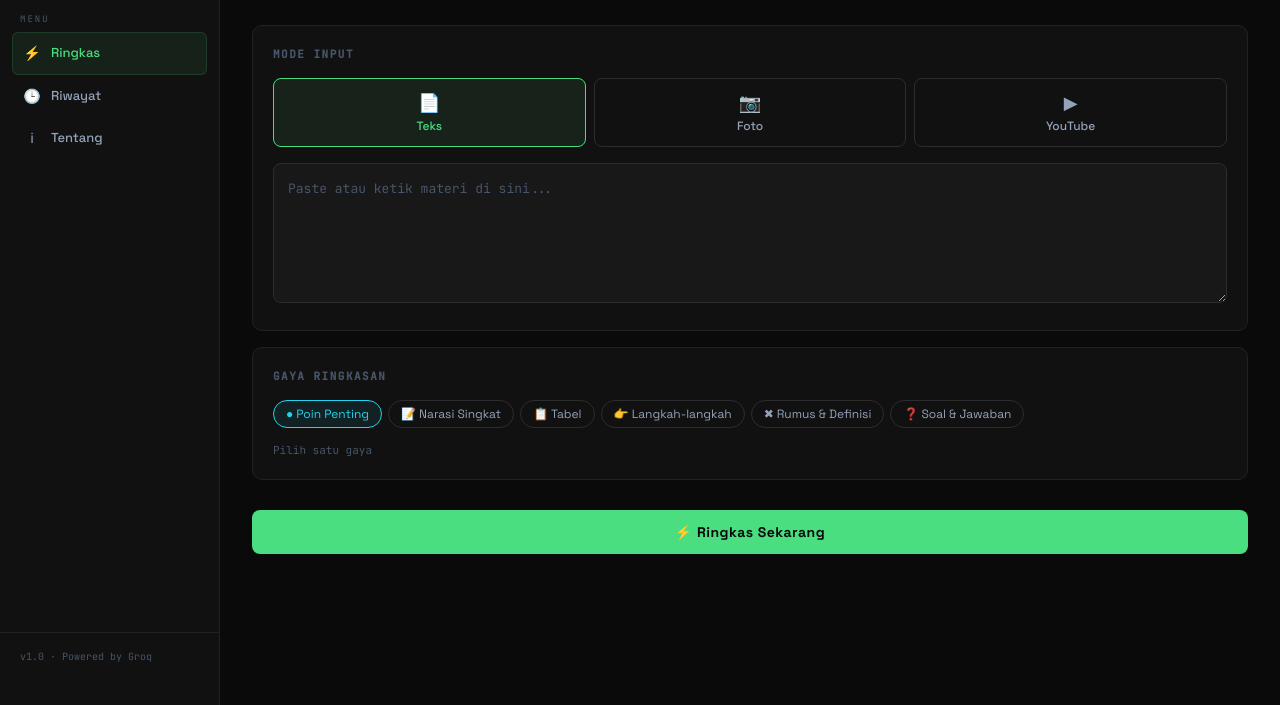
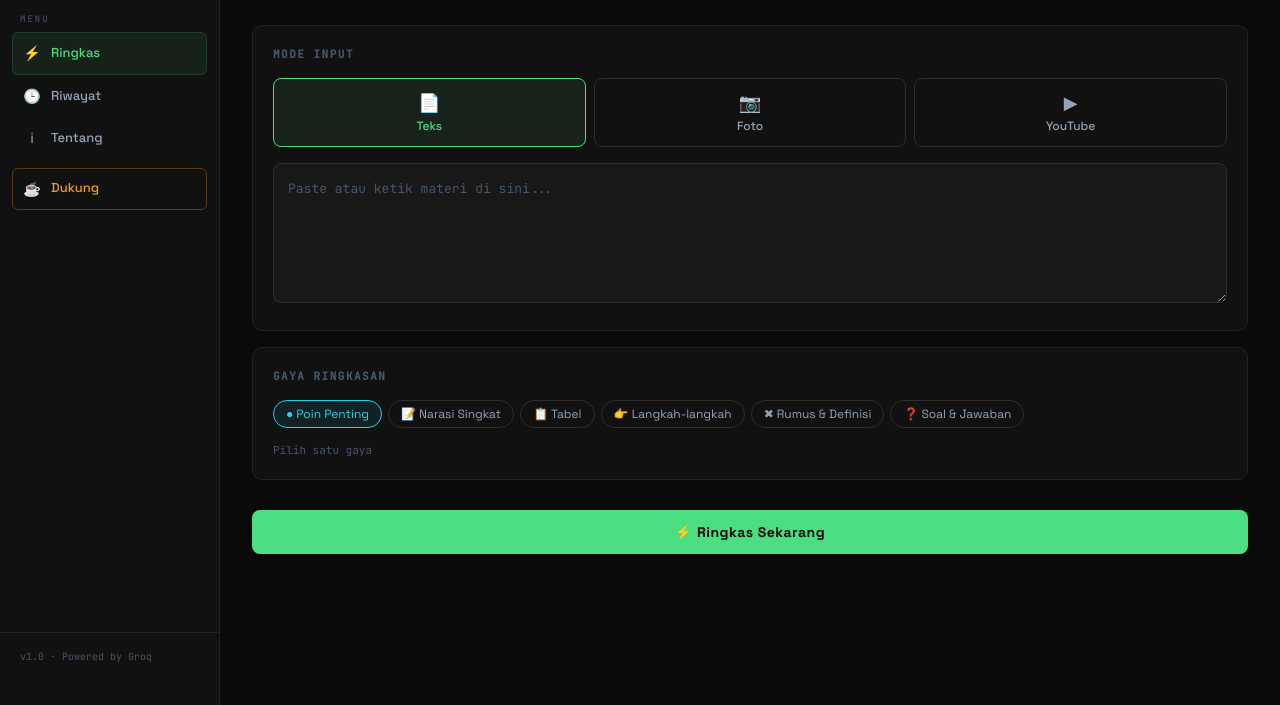
Before and after one commit to CookiesImup/ringkas-tugas-clone-, a plain HTML site: page index.html in a window 1280 px wide. Shown: the part 95-800 px from the top of the page. Drawn offline with nearby package versions, Linux system fonts and the light colour scheme.

Commit message:
Update index.html

```diff
--- a/index.html
+++ b/index.html
@@ -484,6 +484,9 @@
     <div class="nav-item" onclick="showPage('tentang')">
       <span class="nav-icon">&#8505;</span> Tentang
     </div>
+    <div class="nav-item" onclick="window.open('https://saweria.co/iiiaaannn','_blank')" style="margin-top:8px;border-color:rgba(245,158,11,0.3);color:#f59e0b;">
+      <span class="nav-icon">&#9749;</span> Dukung
+    </div>
   </div>
 
   <div class="sidebar-footer">
```
